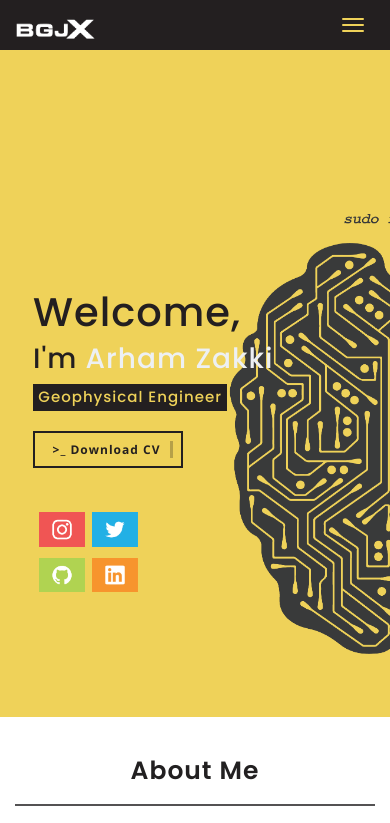
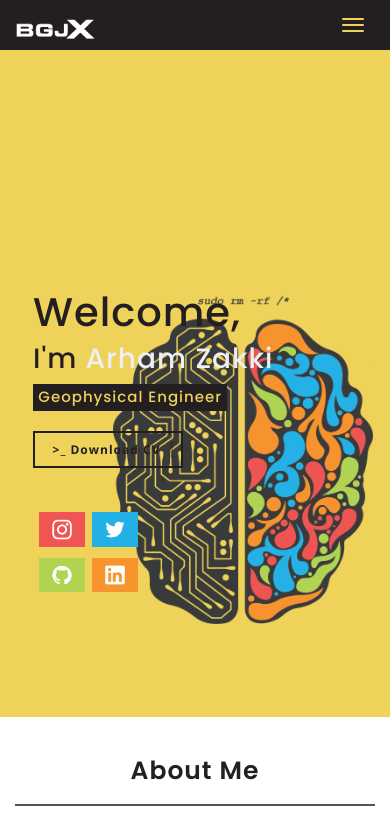
Before and after one commit to bgjx/bgjx.github.io, a plain HTML site: page index.html in a window 390 px wide. Shown: the top 823 px of the page. Drawn offline with nearby package versions, Linux system fonts and the light colour scheme.

Commit message:
Update style.css

```diff
--- a/assets/css/style.css
+++ b/assets/css/style.css
@@ -1302,7 +1302,10 @@ main.blogs{
 @media (max-width:960px) {
     .bg-image img{
         display:flex;
-        position:fixed;
+        position:absolute;
+        max-width: 260px;
+        margin-left: 25vw;
+        margin-top: 35vh;
     }
     .checkbtn{
         display:block;
```
